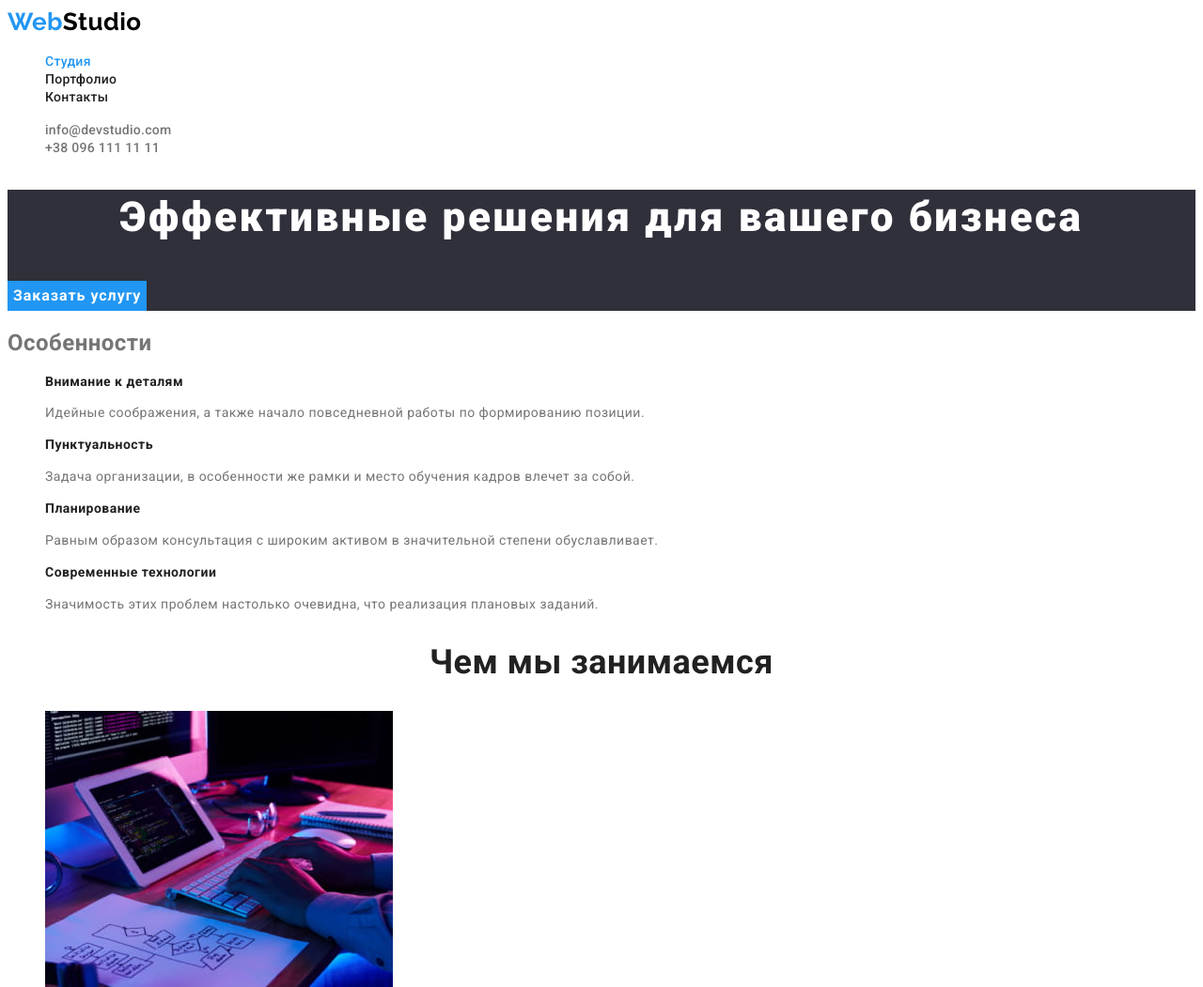
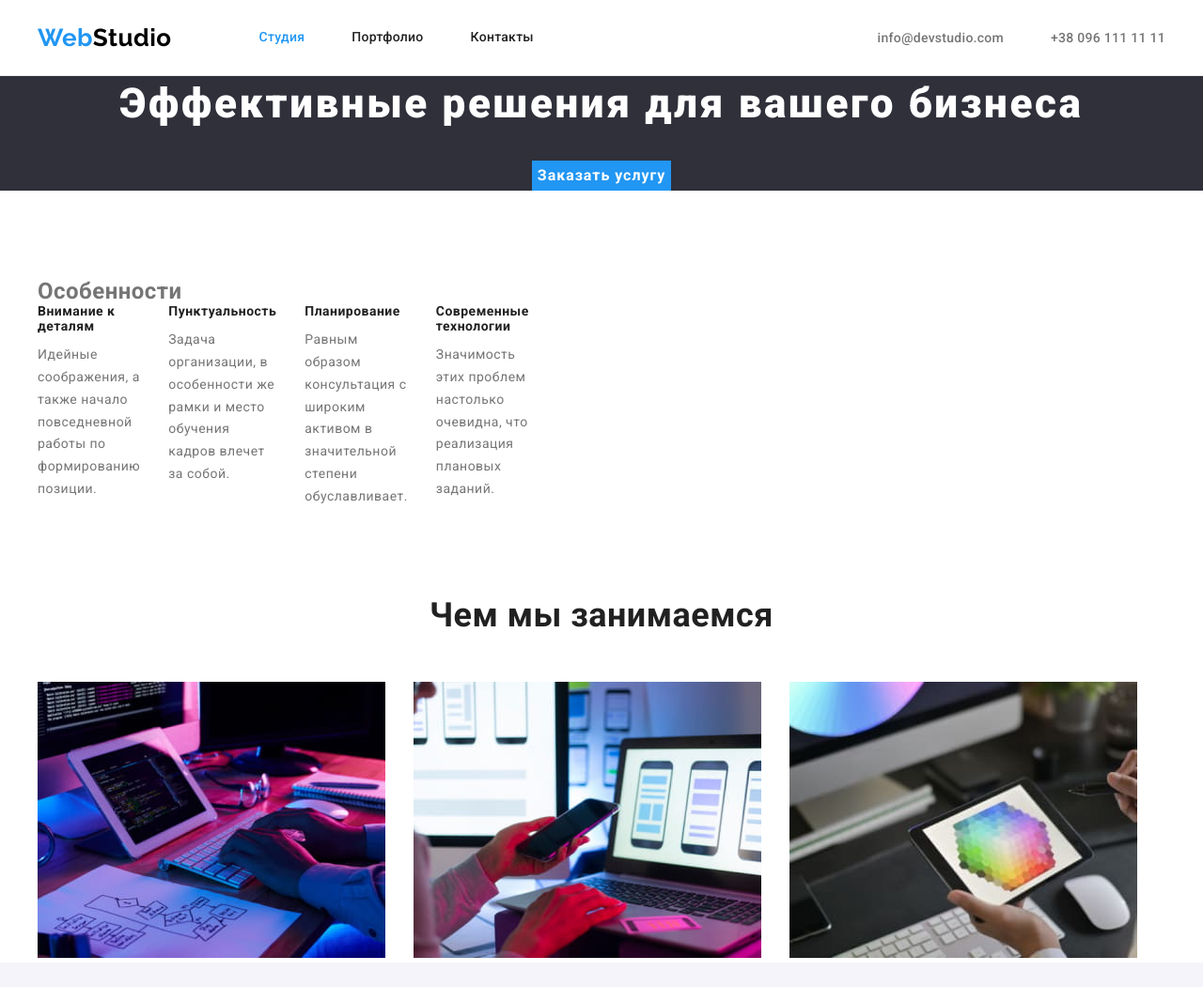
Before and after one commit to KostiantynKaluhin/goit-markup-hw-03, a plain HTML site: page index.html in a window 1280 px wide. Shown: the top 1051 px of the page at 94% size. Drawn offline with nearby package versions, Linux system fonts and the light colour scheme.

Commit message:
flex
сделана основная часть 3 дз

```diff
--- a/css/styles.css
+++ b/css/styles.css
@@ -9,18 +9,43 @@
   --main-font: Roboto, sans-serif;
   --main-foter-color: #000000;
 }
+html {
+  box-sizing: border-box;
+}
+*,
+*::before,
+*::after {
+  box-sizing: inherit;
+}
 body {
   background-color: var(--white-color);
   color: var(--main-text-color);
   font-family: var(--main-font);
   letter-spacing: 0.03em;
 }
-/*  */
+.container {
+  width: 1230px;
+  padding-left: 15px;
+  padding-right: 15px;
+  margin: 0 auto;
+  /* outline: 2px solid green; */
+}
+
+/* Утилиты */
 .list {
   list-style: none;
+  padding: 0;
+  margin: 0;
+}
+.section {
+  padding-top: 94px;
+  padding-bottom: 94px;
 }
 
 /* header */
+.header {
+  border-bottom: 1px solid #ececec;
+}
 .logo,
 .foter-logo {
   color: var(--main-foter-color);
@@ -37,7 +62,21 @@ body {
   color: var(--white-color);
 }
 /* Навигация */
+.nav-contacts {
+  display: flex;
+  align-items: center;
+}
+.site-nav {
+  display: flex;
+  margin-left: 93px;
+}
+.site-nav .item:not(:last-child) {
+  margin-right: 50px;
+}
 .site-nav .link {
+  display: block;
+  padding-top: 32px;
+  padding-bottom: 32px;
   color: #212121;
   font-weight: 500;
   font-size: 14px;
@@ -53,6 +92,13 @@ body {
   color: var(--accent-color);
 }
 /* контакты */
+.contacts {
+  display: flex;
+  margin-left: auto;
+}
+.contacts .item:not(:last-child) {
+  margin-right: 50px;
+}
 .contacts a {
   color: var(--main-text-color);
   font-weight: 500;
@@ -69,13 +115,16 @@ body {
 /* hero */
 .section-hero {
   background-color: var(--background-black);
+  text-align: center;
 }
 .hero-title {
+  margin-top: 0;
+  margin-bottom: 30px;
   color: var(--white-color);
   font-weight: 900;
   font-size: 44px;
   line-height: 1.36;
-  text-align: center;
+
   letter-spacing: 0.06em;
 }
 .button {
@@ -90,18 +139,40 @@ body {
   border: none;
 }
 /* features */
+.section-title {
+  margin: 0;
+}
+.features-list {
+  display: flex;
+  width: 270px;
+}
+.features-list .features-item:not(:last-child) {
+  margin-right: 30px;
+}
 .features h3 {
+  margin-bottom: 10px;
+  margin-top: 0;
   color: var(--title-text-color);
   font-weight: 700;
   font-size: 14px;
   line-height: 1.14;
 }
 .features .text {
+  margin-bottom: 0;
+  margin-top: 0;
   font-size: 14px;
   line-height: 1.7;
 }
 /* section */
-.section > h2 {
+.section-foto {
+  display: flex;
+}
+.section-foto-list:not(:last-child) {
+  margin-right: 30px;
+}
+.section-item h2 {
+  margin-top: 0;
+  margin-bottom: 50px;
   color: var(--title-text-color);
   font-weight: 700;
   font-size: 36px;
@@ -109,6 +180,13 @@ body {
   text-align: center;
 }
 /* team */
+.team-list {
+  display: flex;
+}
+.team-item {
+  margin-top: 30px;
+  margin-bottom: 10px;
+}
 .team-section {
   background-color: var(--background-section);
 }
@@ -120,16 +198,27 @@ body {
   line-height: 1.18;
 }
 .team {
+  margin-top: 0;
+  margin-bottom: 50px;
   font-weight: 700;
   font-size: 36px;
   line-height: 1.16;
   text-align: center;
 }
 .team-text {
+  margin: 0;
   font-size: 16px;
   line-height: 1.18;
 }
 /* css для "Портфолио" */
+.btn {
+  display: flex;
+  margin-bottom: 34px;
+  justify-content: center;
+}
+.btn .item:not(:last-child) {
+  margin-right: 8px;
+}
 .button-primary {
   color: var(--title-text-color);
   background-color: var(--background-section);
@@ -145,7 +234,24 @@ body {
   color: var(--white-color);
   background-color: var(--accent-color);
 }
+.portfolio {
+  display: flex;
+  flex-wrap: wrap;
+}
+.element {
+  margin-right: 30px;
+  margin-bottom: 30px;
+  width: 370px;
+}
+.element:nth-child(3n) {
+  margin-right: 0;
+}
+.element:nth-last-child(-n + 3) {
+  margin-bottom: 0;
+}
 .portfolio h2 {
+  margin-bottom: 4px;
+  margin-top: 20px;
   color: var(--title-text-color);
   font-weight: 700;
   font-size: 18px;
@@ -153,6 +259,8 @@ body {
   letter-spacing: 0.06em;
 }
 .portfolio p {
+  margin-top: 0;
+  margin-bottom: 0;
   font-size: 16px;
   line-height: 1.87;
 }
--- a/index.html
+++ b/index.html
@@ -8,58 +8,76 @@
       href="https://fonts.googleapis.com/css2?family=Raleway:wght@700&family=Roboto:wght@400;500;700;900&display=swap"
       rel="stylesheet"
     />
-
+    <link
+      rel="stylesheet"
+      href="https://cdnjs.cloudflare.com/ajax/libs/modern-normalize/1.0.0/modern-normalize.min.css"
+      integrity="sha512-ISS7cAi1PEhQ8jnbJpJZMd29NlhNj4AWYyLOSp2CE/CsHxTCu+r+t0D2yoJudVrd0/8fTVPUVDzY5Tvli75u/g=="
+      crossorigin="anonymous"
+      referrerpolicy="no-referrer"
+    />
     <link rel="stylesheet" href="./css/styles.css" />
   </head>
   <body>
-    <header>
+    <header class="header">
+      <div class="container nav-contacts">
         <a href="./index.html" class="logo"
           ><span class="logo-accent">Web</span>Studio</a
         >
         <nav>
           <ul class="site-nav list">
-          <li><a href="./index.html" class="link current">Студия</a></li>
-          <li><a href="./portfolio.html" class="link">Портфолио</a></li>
-          <li><a href="#" class="link">Контакты</a></li>
+            <li class="item">
+              <a href="./index.html" class="link current">Студия</a>
+            </li>
+            <li class="item">
+              <a href="./portfolio.html" class="link">Портфолио</a>
+            </li>
+            <li class="item"><a href="#" class="link">Контакты</a></li>
           </ul>
         </nav>
         <ul class="contacts list">
-        <li><a href="mailto:info@devstudio.com"> info@devstudio.com</a></li>
-        <li><a href="tel:+380961111111"> +38 096 111 11 11</a></li>
+          <li class="item">
+            <a href="mailto:info@devstudio.com"> info@devstudio.com</a>
+          </li>
+          <li class="item">
+            <a href="tel:+380961111111"> +38 096 111 11 11</a>
+          </li>
         </ul>
+      </div>
     </header>
+
     <main>
       <section class="section-hero">
         <h1 class="hero-title">Эффективные решения для вашего бизнеса</h1>
         <button type="button" class="button">Заказать услугу</button>
       </section>
 
-      <section class="features">
+      <section class="section features">
         <!--h2 will be invisible-->
+        <div class="container">
           <h2 class="section-title">Особенности</h2>
-        <ul class="list">
-          <li>
+          <ul class="list features-list">
+            <li class="features-item">
               <h3>Внимание к деталям</h3>
               <p class="text">
                 Идейные соображения, а также начало повседневной работы по
                 формированию позиции.
               </p>
             </li>
-          <li>
+            <li class="features-item">
               <h3>Пунктуальность</h3>
               <p class="text">
-              Задача организации, в особенности же рамки и место обучения кадров
-              влечет за собой.
+                Задача организации, в особенности же рамки и место обучения
+                кадров влечет за собой.
               </p>
             </li>
-          <li>
+            <li class="features-item">
               <h3>Планирование</h3>
               <p class="text">
                 Равным образом консультация с широким активом в значительной
                 степени обуславливает.
               </p>
             </li>
-          <li>
+            <li class="features-item">
               <h3>Современные технологии</h3>
               <p class="text">
                 Значимость этих проблем настолько очевидна, что реализация
@@ -67,11 +85,13 @@
               </p>
             </li>
           </ul>
+        </div>
       </section>
-      <section class="section">
+      <section class="section-item">
+        <div class="container">
           <h2>Чем мы занимаемся</h2>
-        <ul class="list">
-          <li>
+          <ul class="list section-foto">
+            <li class="section-foto-list">
               <img
                 src="./images/img.jpg"
                 alt="Человек пишет код"
@@ -79,7 +99,7 @@
                 height="294"
               />
             </li>
-          <li>
+            <li class="section-foto-list">
               <img
                 src="./images/box2.jpg"
                 alt="телефон и ноутбук с изображениями дисплеев"
@@ -87,7 +107,7 @@
                 height="294"
               />
             </li>
-          <li>
+            <li class="section-foto-list">
               <img
                 src="./images/box3.jpg"
                 alt="3д куб на планшете"
@@ -96,10 +116,12 @@
               />
             </li>
           </ul>
+        </div>
       </section>
-      <section class="team-section">
+      <section class="section team-section">
+        <div class="container">
           <h2 class="team">Наша команда</h2>
-        <ul class="list">
+          <ul class="list team-list">
             <li>
               <img
                 src="./images/1img.jpg"
@@ -107,7 +129,7 @@
                 width="270"
                 height="260"
               />
-            <h3>Игорь Демьяненко</h3>
+              <h3 class="team-item class">Игорь Демьяненко</h3>
               <p class="team-text">Product Designer</p>
             </li>
             <li>
@@ -117,7 +139,7 @@
                 width="270"
                 height="260"
               />
-            <h3>Ольга Репина</h3>
+              <h3 class="team-item">Ольга Репина</h3>
               <p class="team-text">Frontend Developer</p>
             </li>
             <li>
@@ -127,7 +149,7 @@
                 width="270"
                 height="260"
               />
-            <h3>Николай Тарасов</h3>
+              <h3 class="team-item">Николай Тарасов</h3>
               <p class="team-text">Marketing</p>
             </li>
             <li>
@@ -137,14 +159,16 @@
                 width="270"
                 height="260"
               />
-            <h3>Михаил Ермаков</h3>
+              <h3 class="team-item">Михаил Ермаков</h3>
               <p class="team-text">Designer</p>
             </li>
           </ul>
+        </div>
       </section>
     </main>
     <!-- Foter -->
     <footer class="page-foter">
+      <div class="container">
         <a href="./index.html" class="foter-logo"
           ><span class="logo-accent">Web</span>Studio</a
         >
@@ -167,6 +191,7 @@
             </li>
           </ul>
         </address>
+      </div>
     </footer>
   </body>
 </html>
```
Also changed, not shown: portfolio.html (+54 -24 lines). Lines whose indentation alone changed are shown as unchanged.
